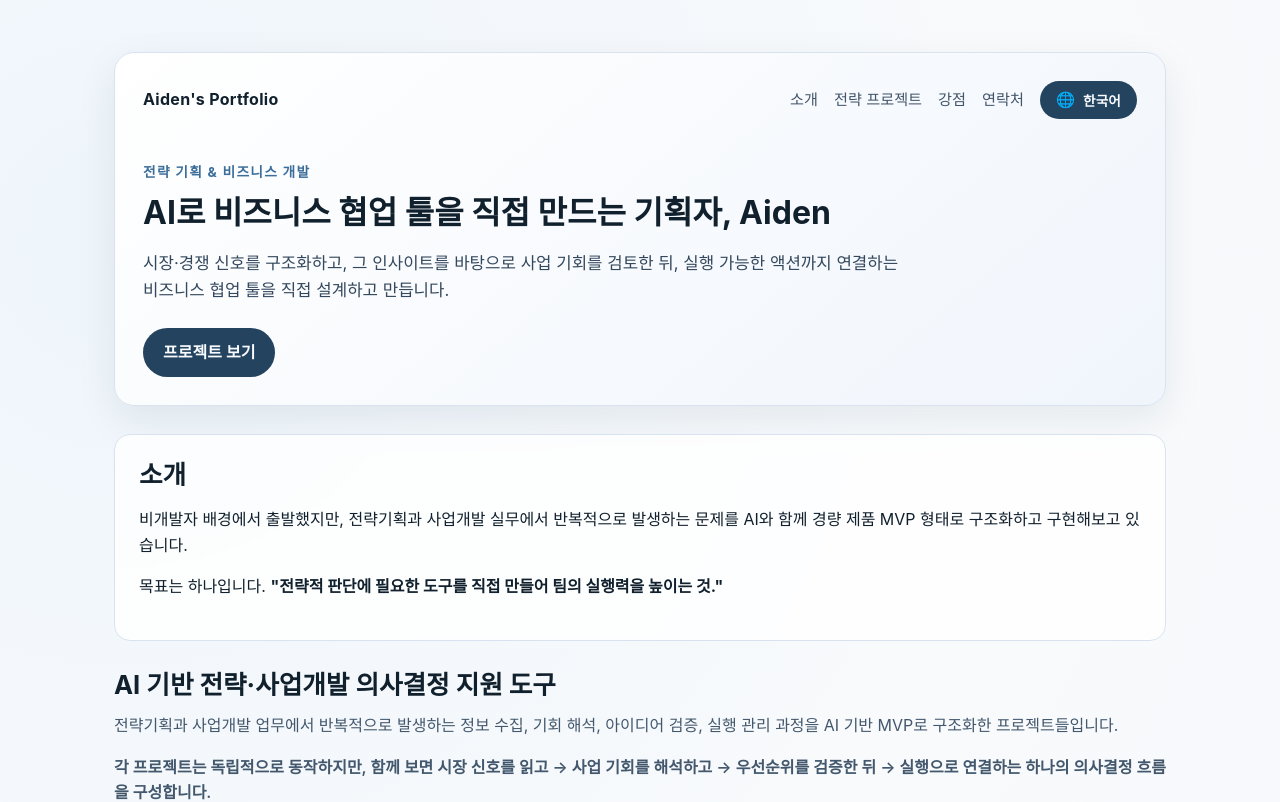
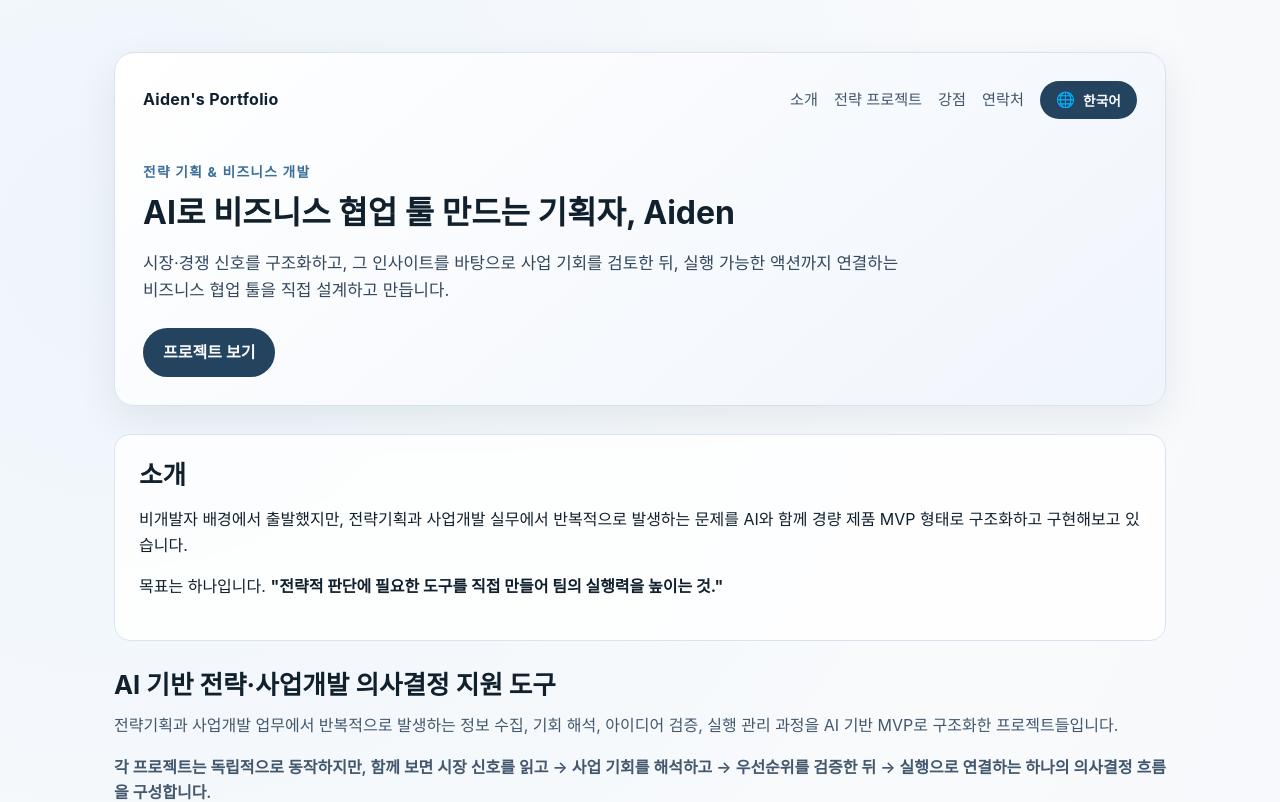
Before and after one commit to aiden2win/portfolio-site, a React (Vite) app: page / in a window 1280 px wide. Shown: the top 802 px of the page. Built offline with nearby package versions, Linux system fonts and the light colour scheme.

Commit message:
copy: tighten hero headline

```diff
--- a/src/i18n.jsx
+++ b/src/i18n.jsx
@@ -12,7 +12,7 @@ const translations = {
     },
     hero: {
       eyebrow: '전략 기획 & 비즈니스 개발',
-      heading: 'AI로 비즈니스 협업 툴을 직접 만드는 기획자, Aiden',
+      heading: 'AI로 비즈니스 협업 툴 만드는 기획자, Aiden',
       copy: '시장·경쟁 신호를 구조화하고, 그 인사이트를 바탕으로 사업 기회를 검토한 뒤, 실행 가능한 액션까지 연결하는 비즈니스 협업 툴을 직접 설계하고 만듭니다.',
       cta: '프로젝트 보기',
     },
@@ -134,7 +134,7 @@ const translations = {
     },
     hero: {
       eyebrow: 'Strategy & Business Development',
-      heading: 'Hi, I\'m Aiden — I build AI-powered strategic collaboration tools',
+      heading: 'Hi, I\'m Aiden — I build AI-powered business collaboration tools',
       copy: 'I design and ship AI-powered collaboration tools that turn market and competitor signals into evaluated business opportunities, then connect those decisions to clear execution.',
       cta: 'View Projects',
     },
```
